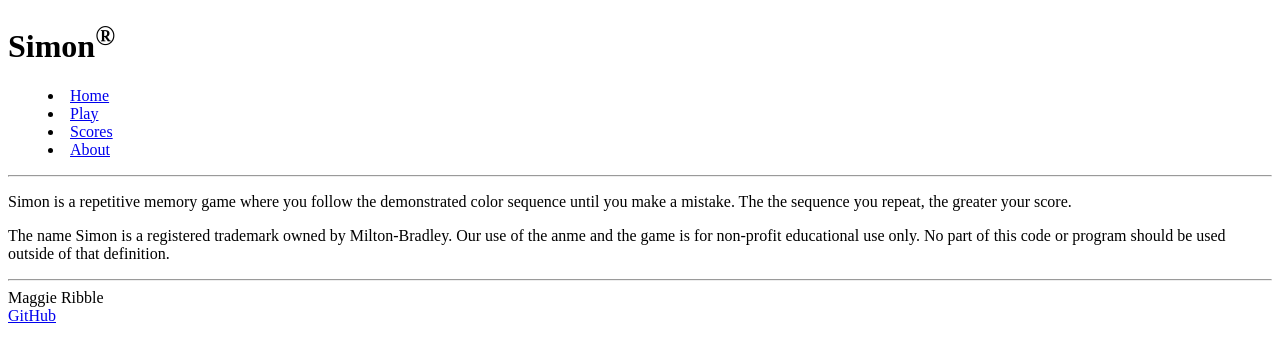
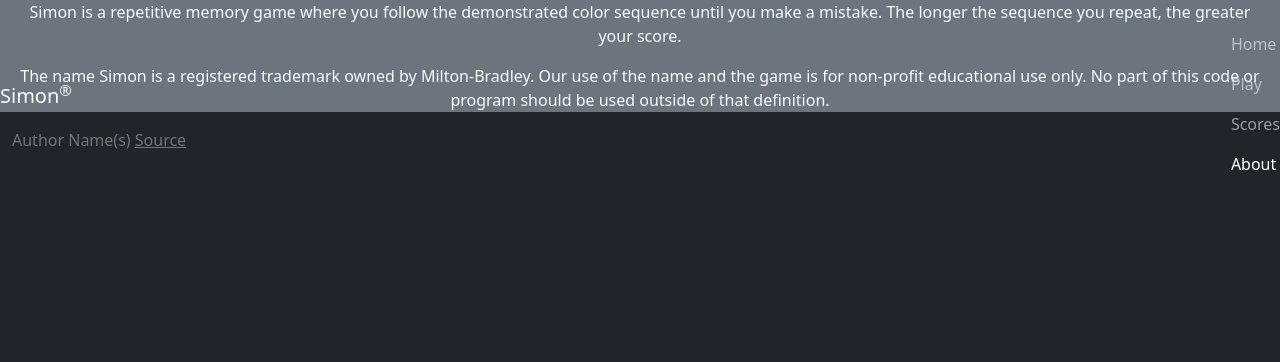
Before and after one commit to mribs/simon, a plain HTML site: page about.html in a window 1280 px wide. Drawn offline with nearby package versions, Linux system fonts and the light colour scheme.

Commit message:
Update about

```diff
--- a/about.html
+++ b/about.html
@@ -5,47 +5,64 @@
     <meta name="viewport" content="width=device-width, initial-scale=1.0" />
     <title>About</title>
     <link rel="icon" href="favicon.ico" />
+
+    <link rel="stylesheet" href="main.css" />
+
+    <!-- Include bootstrap CSS framework -->
+    <link
+      href="https://cdn.jsdelivr.net/npm/bootstrap@5.2.2/dist/css/bootstrap.min.css"
+      rel="stylesheet"
+      integrity="sha384-Zenh87qX5JnK2Jl0vWa8Ck2rdkQ2Bzep5IDxbcnCeuOxjzrPF/et3URy9Bv1WTRi"
+      crossorigin="anonymous"
+    />
   </head>
-   <body>
-       <header>
-           <h1>Simon<sup>&reg;</sup></h1>
-
-
-           <nav>
-               <menu>
-                   <li><a href="index.html">Home</a></li>
-                   <li><a href="play.html">Play</a></li>
-                   <li><a href="scores.html">Scores</a></li>
-                   <li><a href="about.html">About</a></li>
+  <body class="bg-dark text-light">
+    <header class="container-fluid">
+      <nav class="navbar fixed-top navbar-dark">
+        <a class="navbar-brand" href="#">Simon<sup>&reg;</sup></a>
+        <menu class="navbar-nav">
+          <li class="nav-item">
+            <a class="nav-link" href="index.html">Home</a>
+          </li>
+          <li class="nav-item">
+            <a class="nav-link" href="play.html">Play</a>
+          </li>
+          <li class="nav-item">
+            <a class="nav-link" href="scores.html">Scores</a>
+          </li>
+          <li class="nav-item">
+            <a class="nav-link active" href="about.html">About</a>
+          </li>
         </menu>
       </nav>
-
-
-           <hr />
     </header>
 
-
-       <main>
+    <main class="container-fluid bg-secondary text-center">
+      <div>
         <p>
           Simon is a repetitive memory game where you follow the demonstrated
-               color sequence until you make a mistake. The the sequence you repeat,
-               the greater your score.
+          color sequence until you make a mistake. The longer the sequence you
+          repeat, the greater your score.
         </p>
 
-
         <p>
-               The name Simon is a registered trademark owned by Milton-Bradley.
-               Our use of the anme and the game is for non-profit educational use only.
-               No part of this code or program should be used outside of that definition.
+          The name Simon is a registered trademark owned by Milton-Bradley. Our
+          use of the name and the game is for non-profit educational use only.
+          No part of this code or program should be used outside of that
+          definition.
         </p>
+      </div>
     </main>
 
-
-       <footer>
-           <hr />
-           <span class="text-reset">Maggie Ribble</span>
-           <br />
-           <a href="https://github.com/mribs/simon">GitHub</a>
+    <footer class="bg-dark text-dark text-muted">
+      <div class="container-fluid">
+        <span class="text-reset">Author Name(s)</span>
+        <a
+          class="text-reset"
+          href="https://github.com/webprogramming260/simon-css"
+          >Source</a
+        >
+      </div>
     </footer>
   </body>
 </html>
```
Lines whose indentation alone changed are shown as unchanged.
